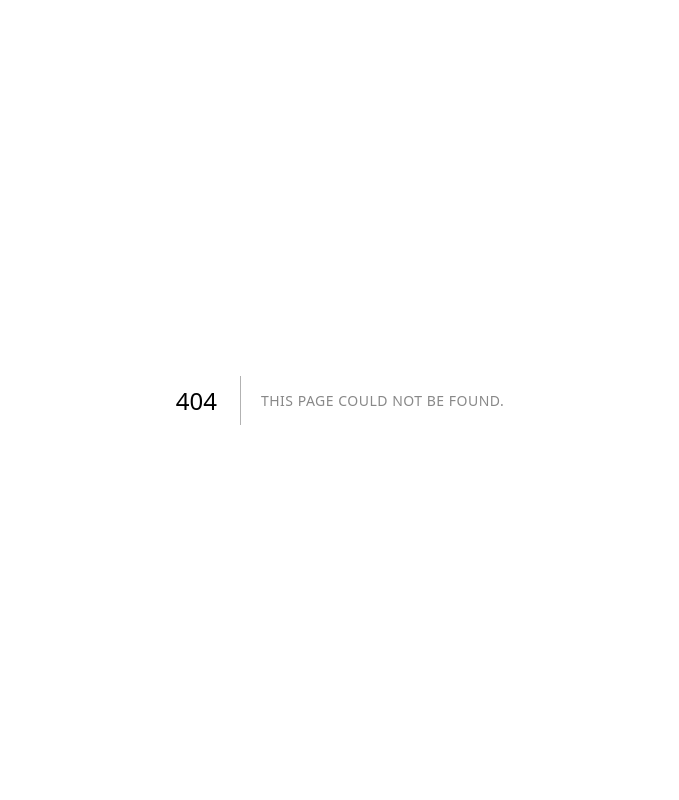
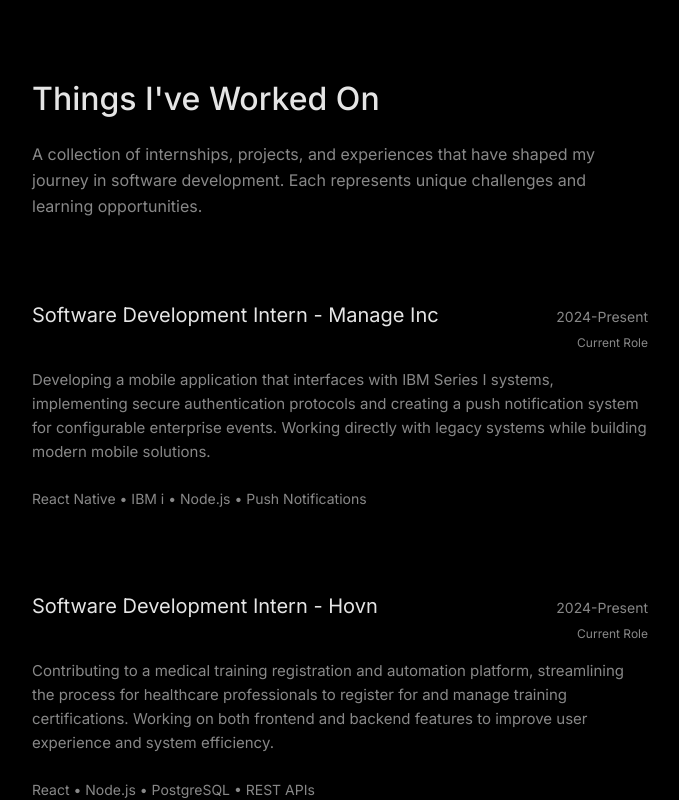
Before and after one commit to evan-taylor/evan-taylor-website, a Next.js app: page /work in a window 1280 px wide. Before the commit this address had no page. Shown: the top 800 px of the page, without its empty margins (300-979 px from the left). Built offline with nearby package versions, Linux system fonts and the light colour scheme.

Commit message:
update content

```diff
--- a/app/page.tsx
+++ b/app/page.tsx
@@ -10,7 +10,7 @@ export default function Home() {
           <p>
             Computer Science student at Cal Poly, San Luis Obispo. Passionate about software development,
             cybersecurity, and building meaningful digital experiences. Founded <a href="https://tayloredinstruction.com" target="_blank" rel="noopener noreferrer" className="link">Taylored Instruction LLC</a>,
-            an American Red Cross and American Heart Association Training Site.
+            an American Red Cross and American Heart Association Training Site, and <a href="https://taylorlabs.co" target="_blank" rel="noopener noreferrer" className="link">Taylor Labs</a>, a company focused on developing innovative solutions and beautiful websites.
           </p>
         </div>
 
@@ -24,7 +24,7 @@ export default function Home() {
           <p>
             Beyond academics, I&apos;m an entrepreneur and very involved in the aquatics and medical training industries. Through
             Taylored Instruction, I combine my technical skills with leadership and industryexperience,
-            teaching all sorts of different courses in my community.
+            teaching all sorts of medical and aquatic courses across the PNW.
           </p>
         </div>
 
--- a/app/projects/page.tsx
+++ b/app/work/page.tsx
@@ -1,7 +1,23 @@
 import Link from 'next/link';
 
 export default function Projects() {
-  const projects = [
+  const work = [
+    {
+      title: "Software Development Intern - Manage Inc",
+      year: "2024-Present",
+      description: "Developing a mobile application that interfaces with IBM Series I systems, implementing secure authentication protocols and creating a push notification system for configurable enterprise events. Working directly with legacy systems while building modern mobile solutions.",
+      tech: ["React Native", "IBM i", "Node.js", "Push Notifications"],
+      status: "Current Role",
+      url: "https://manageinc.com"
+    },
+    {
+      title: "Software Development Intern - Hovn",
+      year: "2024-Present",
+      description: "Contributing to a medical training registration and automation platform, streamlining the process for healthcare professionals to register for and manage training certifications. Working on both frontend and backend features to improve user experience and system efficiency.",
+      tech: ["React", "Node.js", "PostgreSQL", "REST APIs"],
+      status: "Current Role",
+      url: "https://hovn.com"
+    },
     {
       title: "Taylored Instruction Dashboard",
       year: "2024",
@@ -32,40 +48,39 @@ export default function Projects() {
     <div className="container">
       <main className="main-section">
         {/* Header */}
-        <h1>Projects</h1>
+        <h1>Things I&apos;ve Worked On</h1>
         <div className="intro">
           <p>
-            A collection of software projects spanning web development, machine learning,
-            and business applications. Each project represents exploration of new technologies
-            and problem-solving approaches.
+            A collection of internships, projects, and experiences that have shaped my journey
+            in software development. Each represents unique challenges and learning opportunities.
           </p>
         </div>
 
-        {/* Projects */}
-        {projects.map((project, index) => (
+        {/* Work Experience and Projects */}
+        {work.map((item, index) => (
           <div key={index} className="now-section">
             <div style={{display: 'flex', justifyContent: 'space-between', alignItems: 'baseline', marginBottom: '16px'}}>
               <a
-                href={project.url}
+                href={item.url}
                 target="_blank"
                 rel="noopener noreferrer"
                 className="link"
                 style={{marginBottom: '0', textTransform: 'none', letterSpacing: '0', fontSize: '20px', color: 'var(--foreground)', textDecoration: 'none'}}
               >
-                {project.title}
+                {item.title}
               </a>
               <div style={{textAlign: 'right'}}>
-                <div style={{color: 'var(--muted)', fontSize: '14px'}}>{project.year}</div>
-                <div style={{color: 'var(--muted)', fontSize: '12px', marginTop: '4px'}}>{project.status}</div>
+                <div style={{color: 'var(--muted)', fontSize: '14px'}}>{item.year}</div>
+                <div style={{color: 'var(--muted)', fontSize: '12px', marginTop: '4px'}}>{item.status}</div>
               </div>
             </div>
 
             <p style={{marginBottom: '24px'}}>
-              {project.description}
+              {item.description}
             </p>
 
             <p style={{color: 'var(--muted)', fontSize: '14px'}}>
-              {project.tech.join(' • ')}
+              {item.tech.join(' • ')}
             </p>
           </div>
         ))}
```
